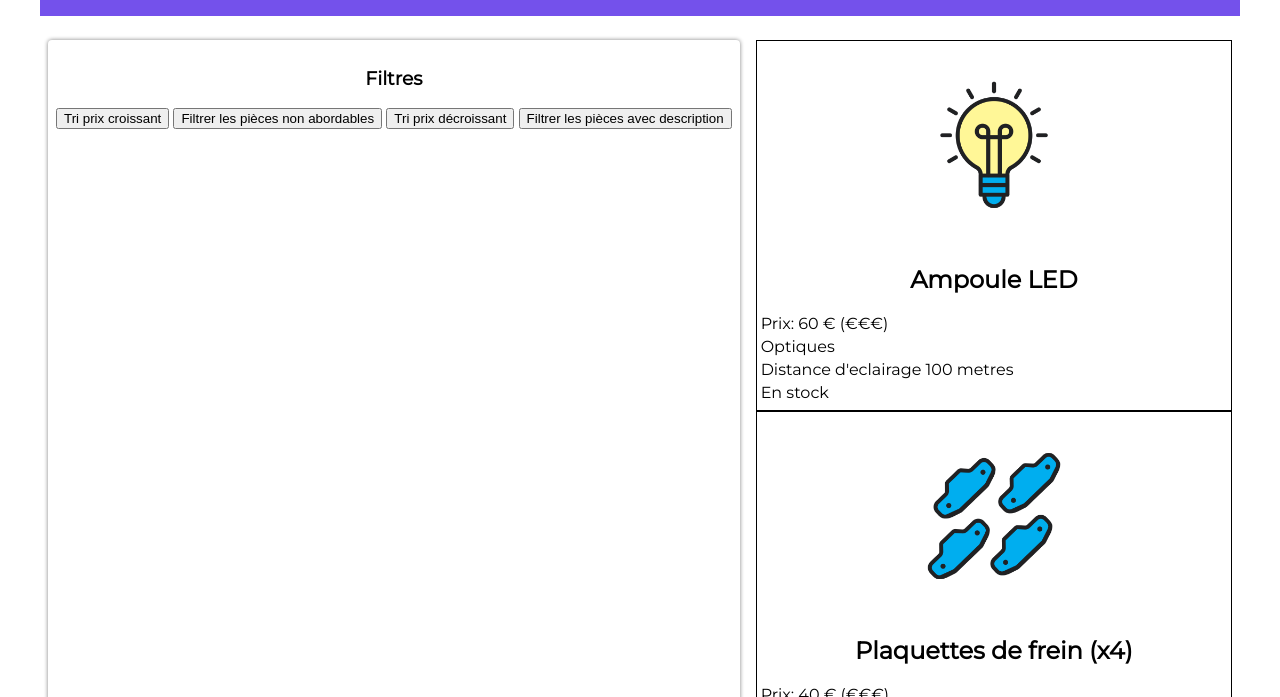
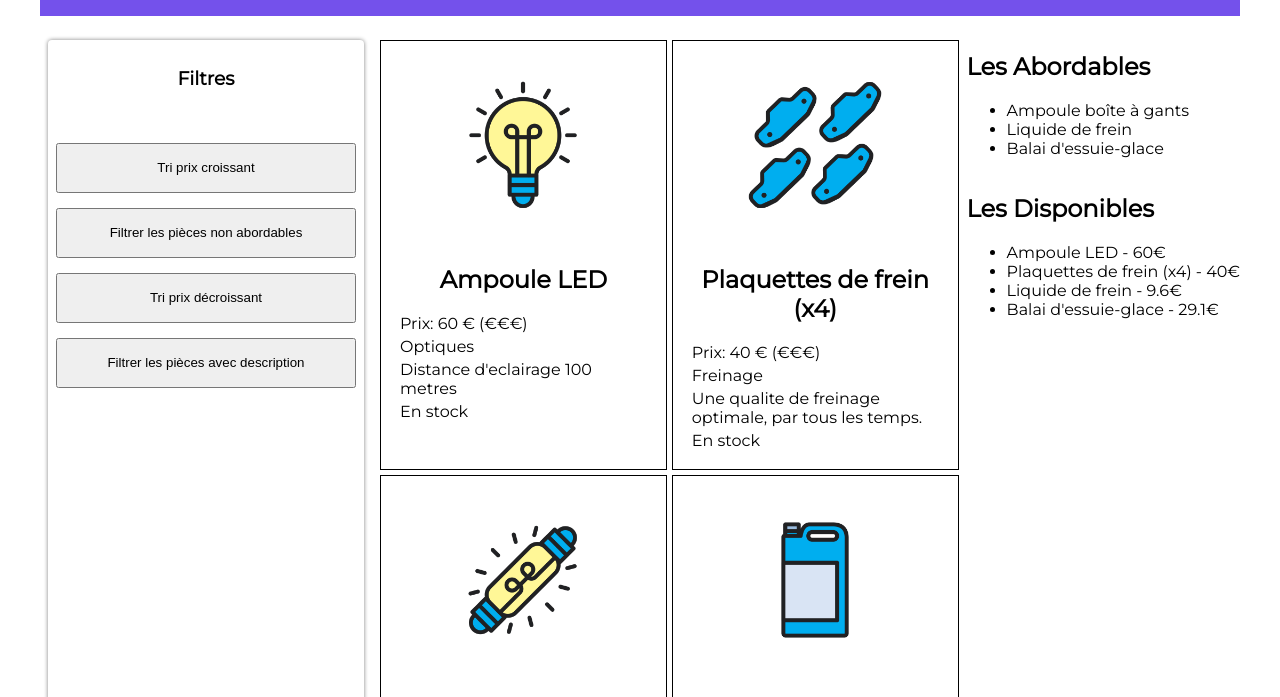
Before and after one commit to brahimferdjani/7697016-Front-End.1-main, a website: page index.html in a window 1280 px wide. Shown: the part 98-795 px from the top of the page. Drawn offline with Linux system fonts and the light colour scheme.

Commit message:
added use of map and added new div html use of splice and filter methods

```diff
--- a/index.html
+++ b/index.html
@@ -1,11 +1,13 @@
 <!DOCTYPE html>
 <html lang="fr">
+
 <head>
 	<meta charset="utf-8">
 	<title>Les Bonnes Pièces</title>
 	<link rel="stylesheet" href="styles.css">
 	<script type="module" src="pieces.js"></script>
 </head>
+
 <body>
 	<header>
 		<img src="images/logo-les-bonnes-pieces.png" alt="LOGO">
@@ -22,8 +24,17 @@
 		</section>
 
 		<!-- Fiches produits -->
-			<section class="fiches">
+		<section class="fiches"></section>
+		<section class="extra">
+			<div class="abordables">
+				<h2>Les Abordables</h2>
+			</div>
+			<div class="disponible">
+				<h2>Les Disponibles</h2>
+			</div>
 		</section>
+
 	</main>
 </body>
+
 </html>
--- a/pieces.js
+++ b/pieces.js
@@ -2,7 +2,7 @@
 const reponse = await fetch('pieces-autos.json');
 const pieces = await reponse.json();
 
-for (let i=0; i< pieces.length; i++){
+for (let i = 0; i < pieces.length; i++) {
     // Création des balises
     const article = pieces[i];
     const piecesElement = document.createElement("article");
@@ -66,3 +66,50 @@ boutonTrierDecroissant.addEventListener("click", function () {
     });
     console.log(piecesFiltrees);
 });
+
+const piecesNoms = pieces.map(piece => piece.nom);
+console.log(piecesNoms);
+
+const noms = pieces.map(piece => piece.nom);
+for (let i = pieces.length - 1; i >= 0; i--) { // parcourir la liste de la fin vers le debut
+    if (pieces[i].prix > 35) {
+        noms.splice(i, 1) // splice = supprimer les elements indesirables
+    }
+}
+console.log(noms);
+
+//Création de la liste
+const abordablesElements = document.createElement('ul');
+//Ajout de chaque nom à la liste
+for (let i = 0; i < noms.length; i++) {
+    const nomElement = document.createElement('li');
+    nomElement.innerText = noms[i];
+    abordablesElements.appendChild(nomElement);
+}
+// Ajout de l'en-tête puis de la liste au bloc résultats filtres
+const zoneAbordables = document.querySelector('.abordables');
+zoneAbordables.appendChild(abordablesElements);
+
+const piecesDisponibles = pieces.map(piece => piece.nom);
+const piecesDisponiblesPrix = pieces.map(piece => piece.prix);
+
+for (let i = pieces.length - 1; i >= 0; i--) { // parcourir la liste de la fin vers le debut
+    if (!pieces[i].disponibilite) {
+        piecesDisponibles.splice(i, 1); // splice = supprimer les elements indesirables
+        piecesDisponiblesPrix.splice(i, 1);
+    }
+}
+
+console.log(piecesDisponibles + piecesDisponiblesPrix);
+
+//Création de la liste
+const elementsDisponibles = document.createElement('ul');
+//Ajout de chaque nom à la liste
+for (let i = 0; i < piecesDisponibles.length; i++) {
+    const listeDisponible = document.createElement('li');
+    listeDisponible.innerText = piecesDisponibles[i] + " - " + piecesDisponiblesPrix[i]+"€";
+    elementsDisponibles.appendChild(listeDisponible);
+}
+// Ajout de l'en-tête puis de la liste au bloc résultats filtres
+const zoneDisponible = document.querySelector('.disponible');
+zoneDisponible.appendChild(elementsDisponibles);
--- a/styles.css
+++ b/styles.css
@@ -37,6 +37,9 @@ main {
 	padding: 8px;
 	min-width: 300px;
 	min-height: 400px;
+	display: grid;
+	grid-template-rows: 80px 50px 50px 50px 50px;
+	gap: 15px;
 }
 
 .filtres h3 {
@@ -46,6 +49,9 @@ main {
 .fiches {
 	flex: 1;
 	margin: 8px;
+	display: grid;
+	grid-template-columns: 1fr 1fr;
+	gap: 5px;
 }
 .fiches img {
 	max-width: 200px;
@@ -58,6 +64,7 @@ main {
 .fiches article {
 	border: 1px solid black;
 	padding: 4px;
+	padding-bottom: 15px;
 }
 .fiches article img {
 	display: block;
@@ -66,9 +73,15 @@ main {
 	max-width: 200px;
 }
 .fiches article p {
+	padding: 0 15px;
 	margin-top: 4px;
 	margin-bottom: 4px;
 }
 .fiches article h2 {
 	text-align: center;
 }
+
+.extra {
+	display: flex;
+	flex-direction: column;
+}
```
Lines whose indentation alone changed are shown as unchanged.
